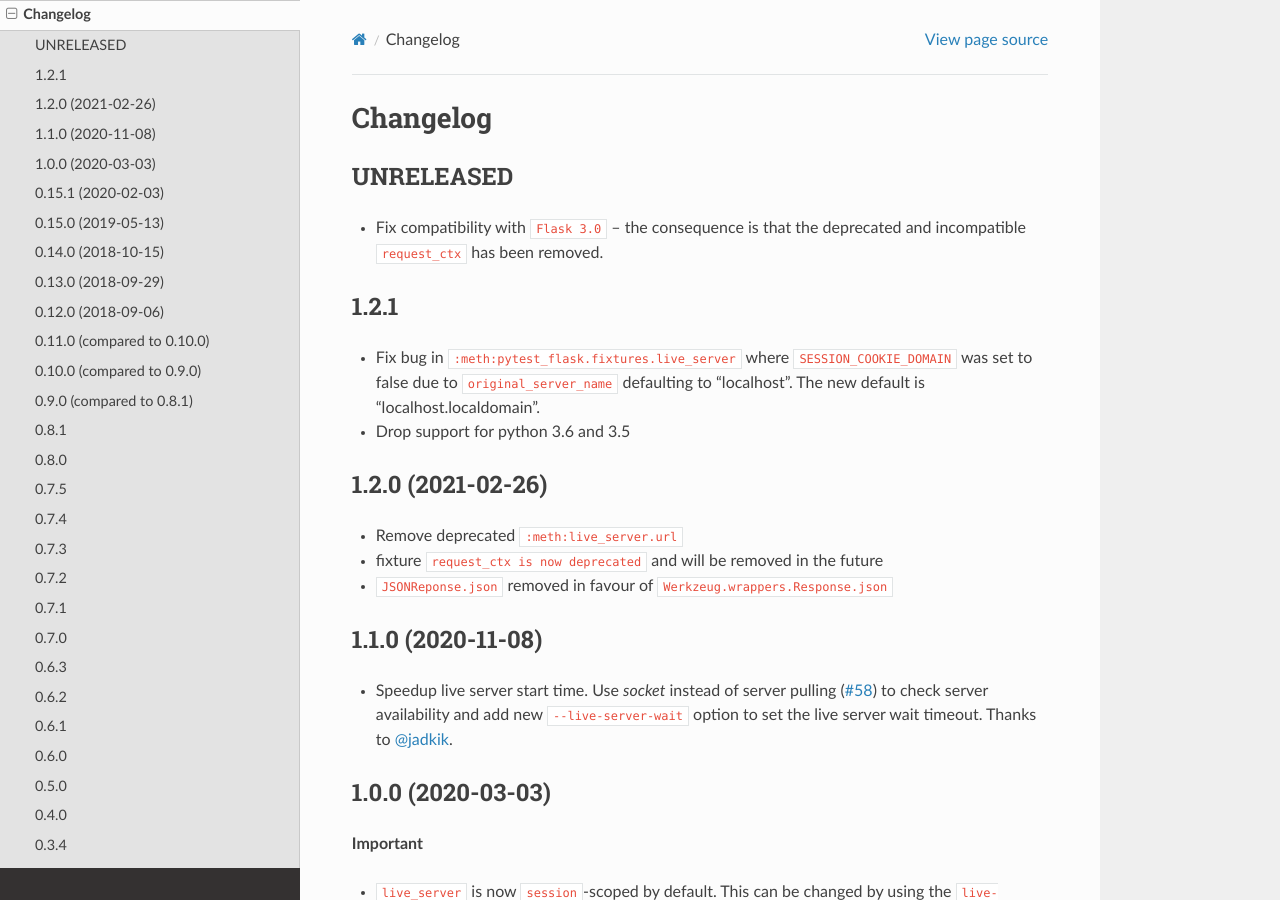
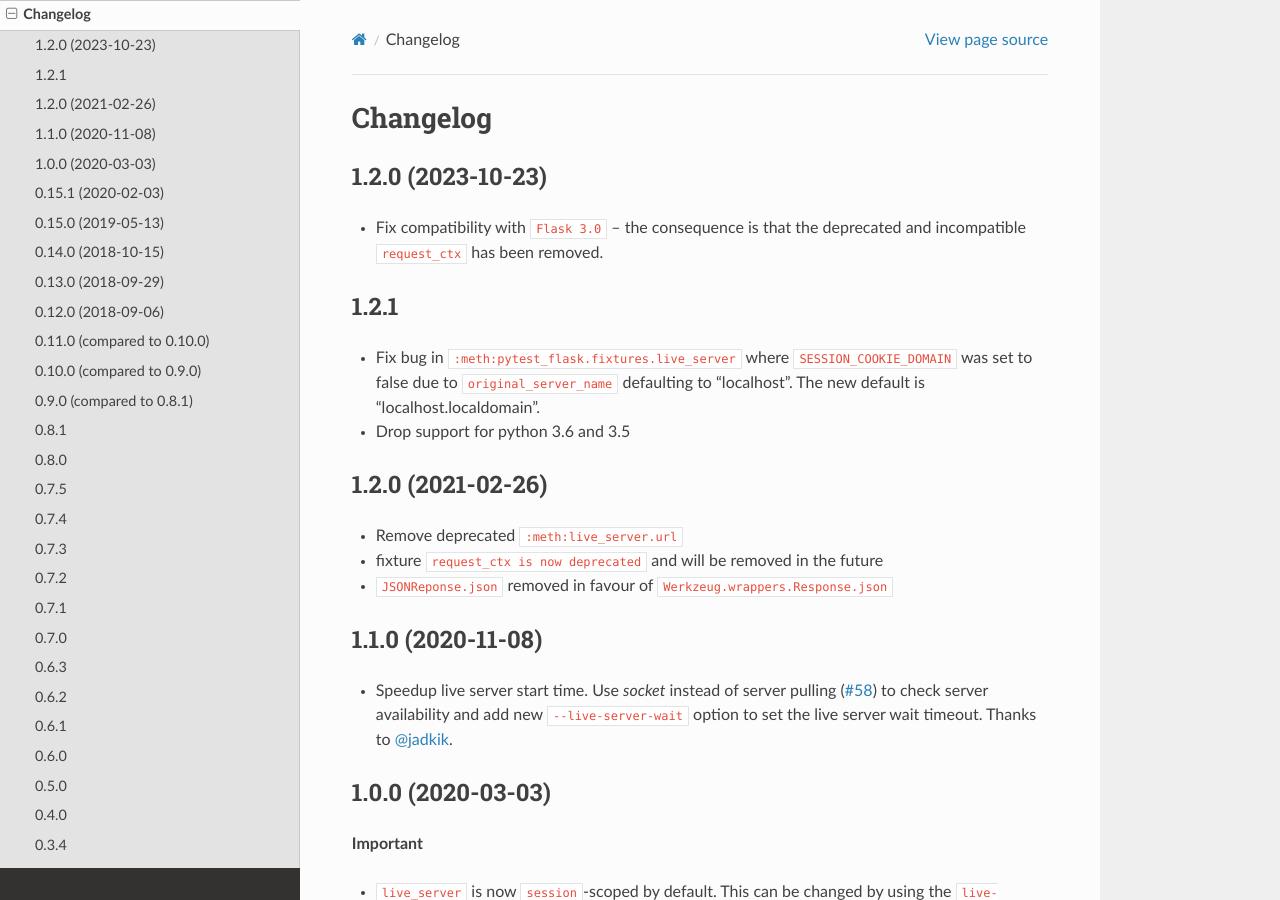
Before and after one commit to pytest-dev/pytest-flask, a Sphinx documentation site: the page built from docs/changelog.rst, in a window 1280 px wide and 900 px high. Built offline with Sphinx 7.4.7 and the Read the Docs theme 2.0.0, drawn with Linux system fonts in a browser that asks for light colours; the version number could not be read and is left out.

Commit message:
Update CHANGELOG for 1.2.0

```diff
--- a/docs/changelog.rst
+++ b/docs/changelog.rst
@@ -3,8 +3,8 @@
 Changelog
 =========
 
-UNRELEASED
-----------
+1.2.0 (2023-10-23)
+------------------
 
 - Fix compatibility with ``Flask 3.0`` -- the consequence is that the deprecated and incompatible ``request_ctx`` has been removed.
 
```
